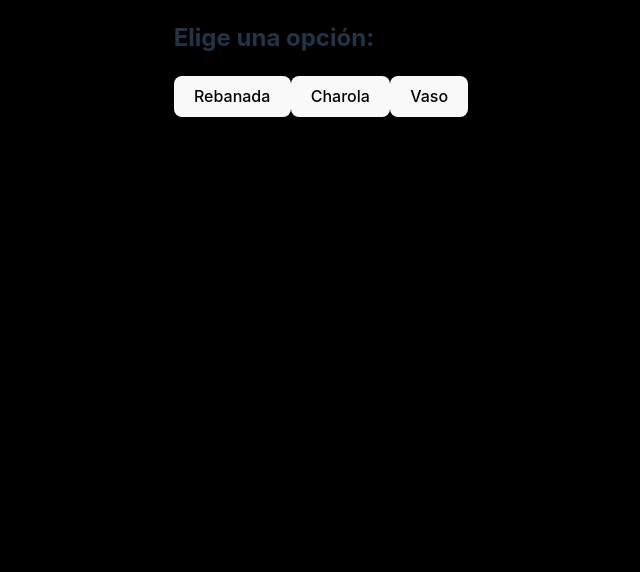
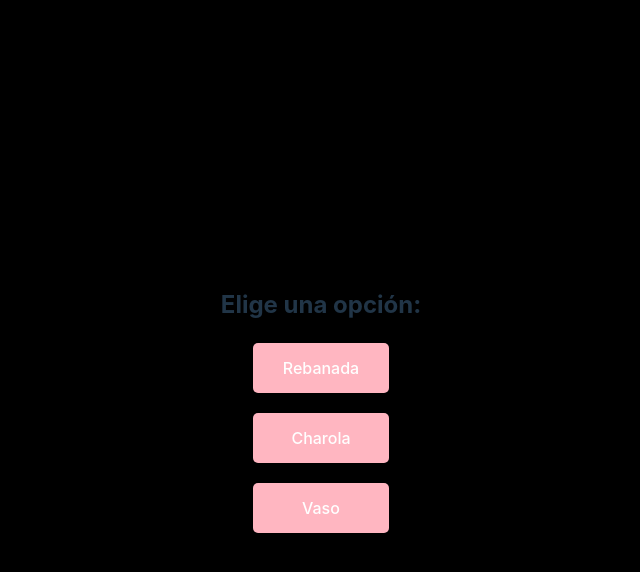
Before and after one commit to Csubias/carta, a React (Vite) app in the folder sistema-pedidos/: page /menu in a window 1280 px wide. Shown: the top 572 px of the page, without its empty margins (319-959 px from the left). Built offline with nearby package versions, Linux system fonts and the light colour scheme.

Commit message:
intentando que funcione firestore

```diff
--- a/sistema-pedidos/package.json
+++ b/sistema-pedidos/package.json
@@ -10,7 +10,7 @@
     "preview": "vite preview"
   },
   "dependencies": {
-    "firebase": "^11.0.2",
+    "firebase": "^11.2.0",
     "react": "^18.3.1",
     "react-dom": "^18.3.1",
     "xlsx": "^0.18.5"
--- a/sistema-pedidos/src/components/MenuSelection.css
+++ b/sistema-pedidos/src/components/MenuSelection.css
@@ -12,11 +12,23 @@ body, html {
   text-align: center;
 }
 
-.menu-selection button {
-  margin: 10px; /* Agrega espacio entre los botones */
+.button-container {
+  display: flex;
+  flex-direction: column;
+  gap: 20px; /* Espacio entre los botones */
 }
 
-.button-container {
-  display: flex;
-  gap: 10px; /* Espacio entre los botones */
+.menu-button {
+  padding: 15px 30px;
+  font-size: 16px;
+  cursor: pointer;
+  border: none;
+  border-radius: 5px;
+  background-color: #FFB6C1; /* Rosa pastel */
+  color: white;
+  transition: background-color 0.3s;
 }
+
+.menu-button:hover {
+  background-color: #FF69B4; /* Rosa más oscuro para el hover */
+}
--- a/sistema-pedidos/src/components/MenuSelection.jsx
+++ b/sistema-pedidos/src/components/MenuSelection.jsx
@@ -1,6 +1,7 @@
 // src/components/MenuSelection.jsx
 import React from "react";
 import { useNavigate } from "react-router-dom";
+import "./MenuSelection.css"; // Importa los estilos
 
 function MenuSelection() {
   const navigate = useNavigate();
@@ -12,9 +13,11 @@ function MenuSelection() {
   return (
     <div className="menu-selection">
       <h2>Elige una opción:</h2>
-      <button onClick={() => handleSelection("rebanada")}>Rebanada</button>
-      <button onClick={() => handleSelection("charola")}>Charola</button>
-      <button onClick={() => handleSelection("vaso")}>Vaso</button>
+      <div className="button-container">
+        <button className="menu-button" onClick={() => handleSelection("rebanada")}>Rebanada</button>
+        <button className="menu-button" onClick={() => handleSelection("charola")}>Charola</button>
+        <button className="menu-button" onClick={() => handleSelection("vaso")}>Vaso</button>
+      </div>
     </div>
   );
 }
--- a/sistema-pedidos/src/components/ProductSelection.jsx
+++ b/sistema-pedidos/src/components/ProductSelection.jsx
@@ -53,7 +53,13 @@ function ProductSelection() {
     return (
       <div className="product-grid">
         {productsList.map((product) => (
-          <div className="product-card" key={product.name}>
+          <div
+            className={`product-card ${
+              selectedProducts.includes(product) ? "selected" : ""
+            }`}
+            key={product.name}
+            onClick={() => handleSelectProduct(product)}
+          >
             <img
               src={product.image || "https://via.placeholder.com/300"}
               alt={product.name}
@@ -61,19 +67,12 @@ function ProductSelection() {
             />
             <div className="product-info">
               <h4 className="product-title">
-                {product.name} <span className="product-price">${product.price}</span>
+                {product.name}{" "}
+                <span className="product-price">${product.price}</span>
               </h4>
               <p className="product-description">
                 {product.description || "Un delicioso postre para disfrutar."}
               </p>
-              <button
-                onClick={() => handleSelectProduct(product)}
-                className={`select-button ${
-                  selectedProducts.includes(product) ? "selected" : ""
-                }`}
-              >
-                {selectedProducts.includes(product) ? "Seleccionado" : "Seleccionar"}
-              </button>
             </div>
           </div>
         ))}
@@ -94,7 +93,9 @@ function ProductSelection() {
           <div key={category}>
             <h3>{category.charAt(0).toUpperCase() + category.slice(1)}</h3>
             {renderProducts(
-              products.rebanada.filter((product) => product.category === category)
+              products.rebanada.filter(
+                (product) => product.category === category
+              )
             )}
           </div>
         ))}
@@ -114,7 +115,11 @@ function ProductSelection() {
 
       {showModal && (
         <ToppingsModal
-          product={type === "charola" ? { name: "Charola", price: 45 } : selectedProduct}
+          product={
+            type === "charola"
+              ? { name: "Charola", price: 45 }
+              : selectedProduct
+          }
           onClose={() => setShowModal(false)}
           onAddToCart={
             type === "charola" ? handleAddCharolaToCart : handleAddToCart
--- a/sistema-pedidos/src/data/products.js
+++ b/sistema-pedidos/src/data/products.js
@@ -1,27 +1,107 @@
 const products = {
   rebanada: [
-    { name: "Gansito", price: 30, category: "gelatina" },
-    { name: "Galleta Oreo", price: 30, category: "gelatina" },
-    { name: "Chocolate Abuelita", price: 30, category: "gelatina" },
-    { name: "Chocolate", price: 40, category: "pastel" },
-    { name: "Turín", price: 40, category: "pastel" },
-    { name: "Hersheys", price: 40, category: "pastel" },
-    { name: "Chocolate", price: 35, category: "pay" },
-    { name: "Limón", price: 35, category: "pay" },
-    { name: "Vainilla", price: 25, category: "flan" },
-    { name: "Napolitano Sencillo", price: 25, category: "flan" },
-    { name: "Napolitano Philadelphia", price: 25, category: "flan" },
-    { name: "Elote", price: 25, category: "flan" },
+    {
+      name: "Gansito",
+      price: 30,
+      category: "gelatina",
+      description: "Gelatina de Gansito deliciosa y refrescante.",
+    },
+    {
+      name: "Galleta Oreo",
+      price: 30,
+      category: "gelatina",
+      description: "Gelatina con sabor a Galleta Oreo.",
+    },
+    {
+      name: "Chocolate Abuelita",
+      price: 30,
+      category: "gelatina",
+      description: "Gelatina con el sabor tradicional de Chocolate Abuelita.",
+    },
+    {
+      name: "Chocolate",
+      price: 40,
+      category: "pastel",
+      description: "Pastel de chocolate suave y esponjoso.",
+    },
+    {
+      name: "Turín",
+      price: 40,
+      category: "pastel",
+      description: "Pastel con el exquisito sabor de Turín.",
+    },
+    {
+      name: "Hersheys",
+      price: 40,
+      category: "pastel",
+      description: "Pastel con el delicioso sabor de Hersheys.",
+    },
+    {
+      name: "Chocolate",
+      price: 35,
+      category: "pay",
+      description: "Pay de chocolate cremoso y delicioso.",
+    },
+    {
+      name: "Limón",
+      price: 35,
+      category: "pay",
+      description: "Pay de limón con un toque cítrico refrescante.",
+    },
+    {
+      name: "Vainilla",
+      price: 25,
+      category: "flan",
+      description: "Flan de vainilla suave y cremoso.",
+    },
+    {
+      name: "Napolitano Sencillo",
+      price: 25,
+      category: "flan",
+      description: "Flan napolitano sencillo y delicioso.",
+    },
+    {
+      name: "Napolitano Philadelphia",
+      price: 25,
+      category: "flan",
+      description: "Flan napolitano con queso Philadelphia.",
+    },
+    {
+      name: "Elote",
+      price: 25,
+      category: "flan",
+      description: "Flan de elote con un sabor único y delicioso.",
+    },
   ],
   charola: [
-    { name: "Chocolate", price: 40 },
-    { name: "Turín", price: 40 },
-    { name: "Hersheys", price: 40 },
-    { name: "Fresas con crema", price: 50 }
+    {
+      name: "Chocolate",
+      price: 40,
+      description: "Charola de pastel de chocolate.",
+    },
+    {
+      name: "Turín",
+      price: 40,
+      description: "Charola de pastel con sabor a Turín.",
+    },
+    {
+      name: "Hersheys",
+      price: 40,
+      description: "Charola de pastel con sabor a Hersheys.",
+    },
+    {
+      name: "Fresas con crema",
+      price: 50,
+      description: "Charola de fresas con crema.",
+    },
   ],
   vaso: [
-    { name: "Vaso de Gelatina", price: 60 },
-    { name: "Vaso de Pay", price: 70 },
+    {
+      name: "Vaso de Gelatina",
+      price: 60,
+      description: "Vaso de gelatina variada.",
+    },
+    { name: "Vaso de Pay", price: 70, description: "Vaso de pay delicioso." },
   ],
 };
 
--- a/sistema-pedidos/src/styles/ProductSelection.css
+++ b/sistema-pedidos/src/styles/ProductSelection.css
@@ -21,6 +21,12 @@
   box-shadow: 0 4px 8px rgba(0, 0, 0, 0.1);
   background-color: #fff;
   transition: transform 0.3s ease, box-shadow 0.3s ease;
+  cursor: pointer; /* Añadimos el cursor pointer */
+}
+
+.product-card.selected {
+  border-color: #4CAF50; /* Color de borde para la carta seleccionada */
+  box-shadow: 0 6px 12px rgba(0, 0, 0, 0.2);
 }
 
 .product-card:hover {
```
Also changed, not shown: sistema-pedidos/app.js (added, +33 -0 lines), sistema-pedidos/firebaseConfig.js (added, +18 -0 lines), sistema-pedidos/ordersService.js (added, +32 -0 lines), 1 other file (tests, documents, lock files or other folders).
